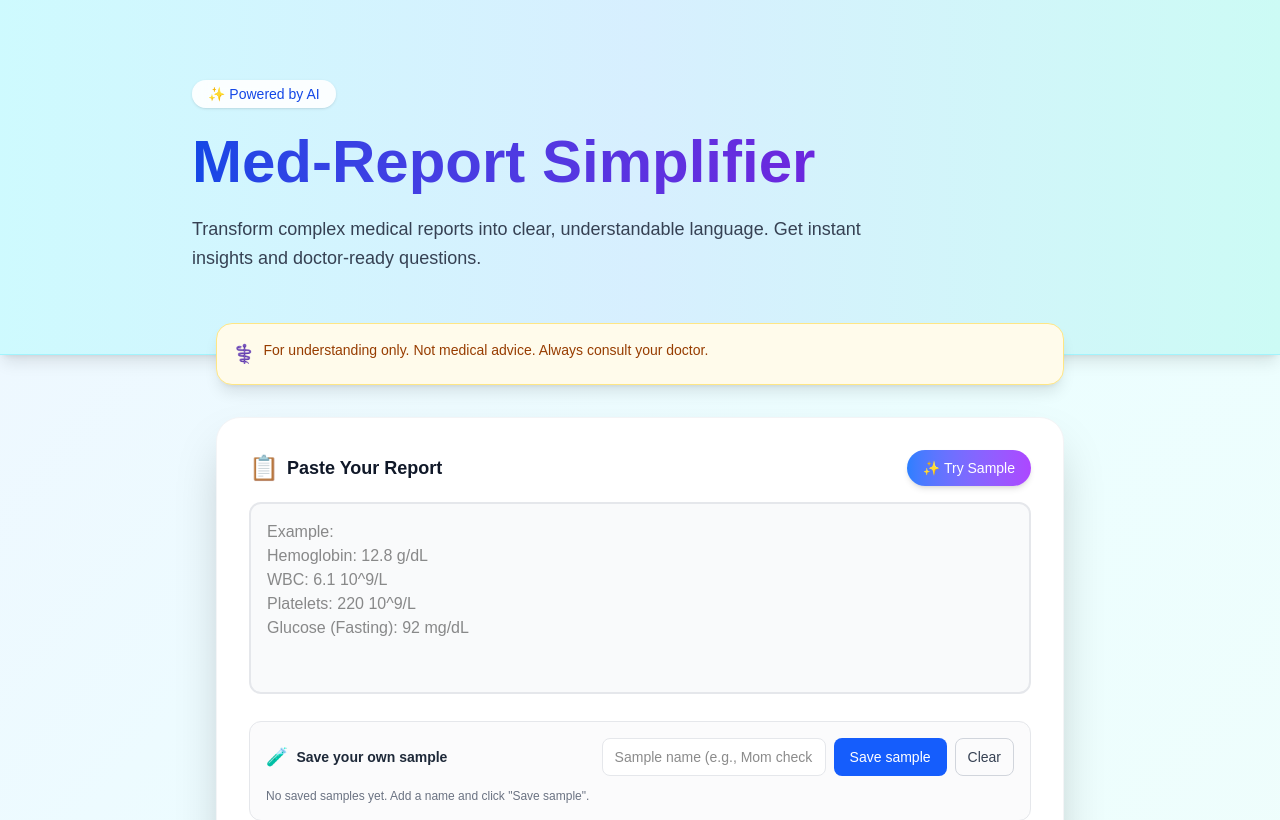
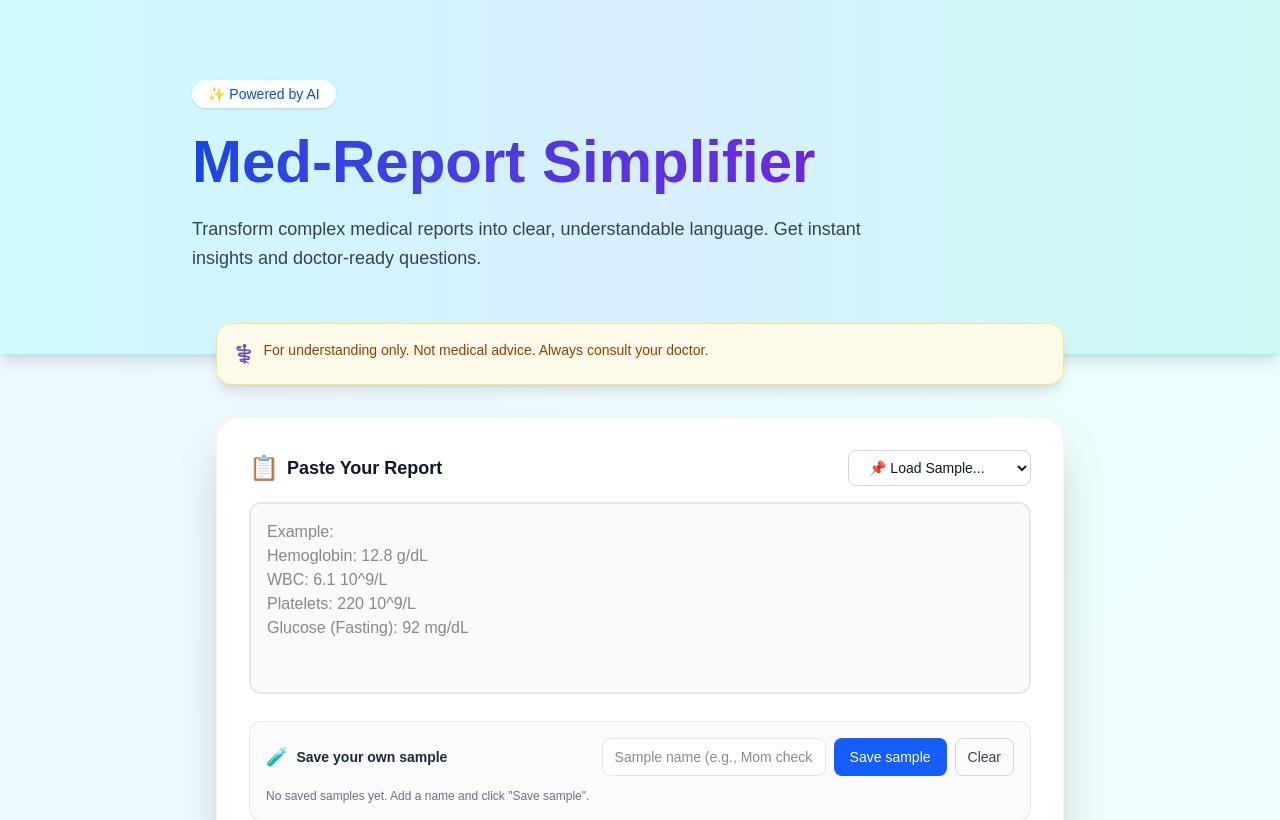
Before and after one commit to harini18122005/Med-Report, a Next.js app in the folder med-report-simplifier/: page / in a window 1280 px wide. Shown: the top 820 px of the page. Built offline with nearby package versions, Linux system fonts and the light colour scheme.

Commit message:
feat: add 5 medical scenario samples for presentations

```diff
--- a/med-report-simplifier/app/page.tsx
+++ b/med-report-simplifier/app/page.tsx
@@ -166,22 +166,75 @@ export default function Home() {
                   <span className="text-2xl" aria-hidden="true">📋</span>
                   <span>Paste Your Report</span>
                 </label>
-                <button
-                  type="button"
-                  onClick={() =>
-                    setText([
+                <div className="flex flex-wrap gap-2 w-full sm:w-auto">
+                  <select
+                    onChange={(e) => {
+                      const samples: { [key: string]: string } = {
+                        healthy: [
                           "Hemoglobin: 12.8 g/dL", "WBC: 6.1 10^9/L", "Platelets: 220 10^9/L",
                           "Glucose (Fasting): 92 mg/dL", "Total Cholesterol: 182 mg/dL", "LDL: 110 mg/dL",
                           "HDL: 50 mg/dL", "Triglycerides: 140 mg/dL", "ALT: 23 U/L", "AST: 19 U/L",
                           "TSH: 2.1 mIU/L", "Creatinine: 0.9 mg/dL", "BUN: 14 mg/dL",
                           "Sodium: 140 mmol/L", "Potassium: 4.2 mmol/L", "Calcium: 9.2 mg/dL",
-                    ].join("\n"))
+                        ].join("\n"),
+                        diabetic: [
+                          "Glucose (Fasting): 145 mg/dL",
+                          "Hemoglobin A1C: 8.5%",
+                          "Total Cholesterol: 220 mg/dL",
+                          "LDL: 150 mg/dL",
+                          "HDL: 35 mg/dL",
+                          "Triglycerides: 280 mg/dL",
+                          "Creatinine: 1.1 mg/dL",
+                          "BUN: 22 mg/dL",
+                          "Sodium: 138 mmol/L",
+                          "Potassium: 4.8 mmol/L",
+                        ].join("\n"),
+                        anemia: [
+                          "Hemoglobin: 10.2 g/dL",
+                          "Hematocrit: 32%",
+                          "WBC: 5.8 10^9/L",
+                          "Platelets: 180 10^9/L",
+                          "Iron: 40 μg/dL",
+                          "Ferritin: 12 ng/mL",
+                          "B12: 200 pg/mL",
+                          "Folate: 3 ng/mL",
+                        ].join("\n"),
+                        heart: [
+                          "Total Cholesterol: 280 mg/dL",
+                          "LDL: 200 mg/dL",
+                          "HDL: 30 mg/dL",
+                          "Triglycerides: 350 mg/dL",
+                          "AST: 45 U/L",
+                          "ALT: 52 U/L",
+                          "Creatinine: 1.3 mg/dL",
+                          "Potassium: 5.2 mmol/L",
+                          "Sodium: 135 mmol/L",
+                        ].join("\n"),
+                        thyroid: [
+                          "TSH: 8.5 mIU/L",
+                          "Free T4: 0.7 ng/dL",
+                          "Free T3: 2.1 pg/mL",
+                          "Hemoglobin: 11.5 g/dL",
+                          "Cholesterol: 250 mg/dL",
+                          "Glucose: 105 mg/dL",
+                          "Weight gain indicators: High",
+                        ].join("\n"),
+                      };
+                      if (e.target.value && samples[e.target.value]) {
+                        setText(samples[e.target.value]);
                       }
-                  className="text-xs sm:text-sm px-3 sm:px-4 py-2 rounded-full bg-gradient-to-r from-blue-500 to-purple-500 text-white hover:from-blue-600 hover:to-purple-600 active:scale-95 transition-all shadow-md hover:shadow-lg transform hover:scale-105 whitespace-nowrap font-medium"
-                  aria-label="Load sample medical report"
+                      e.target.value = "";
+                    }}
+                    className="text-xs sm:text-sm px-3 sm:px-4 py-2 rounded-lg border border-gray-300 dark:border-gray-600 bg-white dark:bg-gray-700 text-gray-900 dark:text-white cursor-pointer hover:border-blue-500 transition"
                   >
-                  ✨ Try Sample
-                </button>
+                    <option value="">📌 Load Sample...</option>
+                    <option value="healthy">✅ Healthy Checkup</option>
+                    <option value="diabetic">🍬 Diabetic Concern</option>
+                    <option value="anemia">🩸 Anemia Case</option>
+                    <option value="heart">❤️ Heart Health</option>
+                    <option value="thyroid">🦋 Thyroid Issue</option>
+                  </select>
+                </div>
               </div>
               <textarea
                 className="w-full h-40 sm:h-48 rounded-xl border-2 border-gray-200 dark:border-gray-600 bg-gray-50 dark:bg-gray-900 p-3 sm:p-4 text-sm sm:text-base focus:outline-none focus:border-blue-500 focus:ring-4 focus:ring-blue-100 dark:focus:ring-blue-900 transition-all resize-none"
```
Lines whose indentation alone changed are shown as unchanged.
